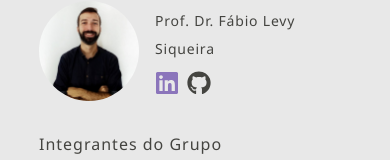
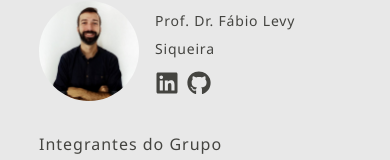
Before and after one commit to lucas-pvg/WebCV, a React (Vite) app: page /tcc in a window 390 px wide. In both pictures the pointer is over the link 167 px from the left and 421 px from the top of the page. Shown: the part 339-499 px from the top of the page. Built offline with nearby package versions, Linux system fonts and the light colour scheme.

Commit message:
🐛 Fix anchor tag hover on mobile

```diff
--- a/src/pages/tcc/tcc.module.css
+++ b/src/pages/tcc/tcc.module.css
@@ -66,12 +66,13 @@
 
   a {
     color: var(--text-inverse);
-    transition: color .15s ease-in-out;
+    transition:
+      color .15s ease-in-out,
+      background .1s ease-in-out;
   }
 }
 
-.navlink:hover,
-.resnavlink:hover {
+.navlink:hover {
   cursor: pointer;
   transform: scale(1.05);
 
@@ -80,9 +81,15 @@
   }
 }
 
+.resnavlink:hover {
+  cursor: pointer;
+
+  a {
+    background: var(--primary-light);
+  }
+}
+
 .resnavlink:active {
-  transform: scale(1);
-
   a {
     background: var(--primary-light);
   }
@@ -362,6 +369,12 @@
     gap: 8px;
   }
 
+  .profile-links a:hover {
+    cursor: pointer;
+    color: inherit;
+    transform: none;
+  }
+
   .technologies {
     justify-content: flex-start;
   }
```
